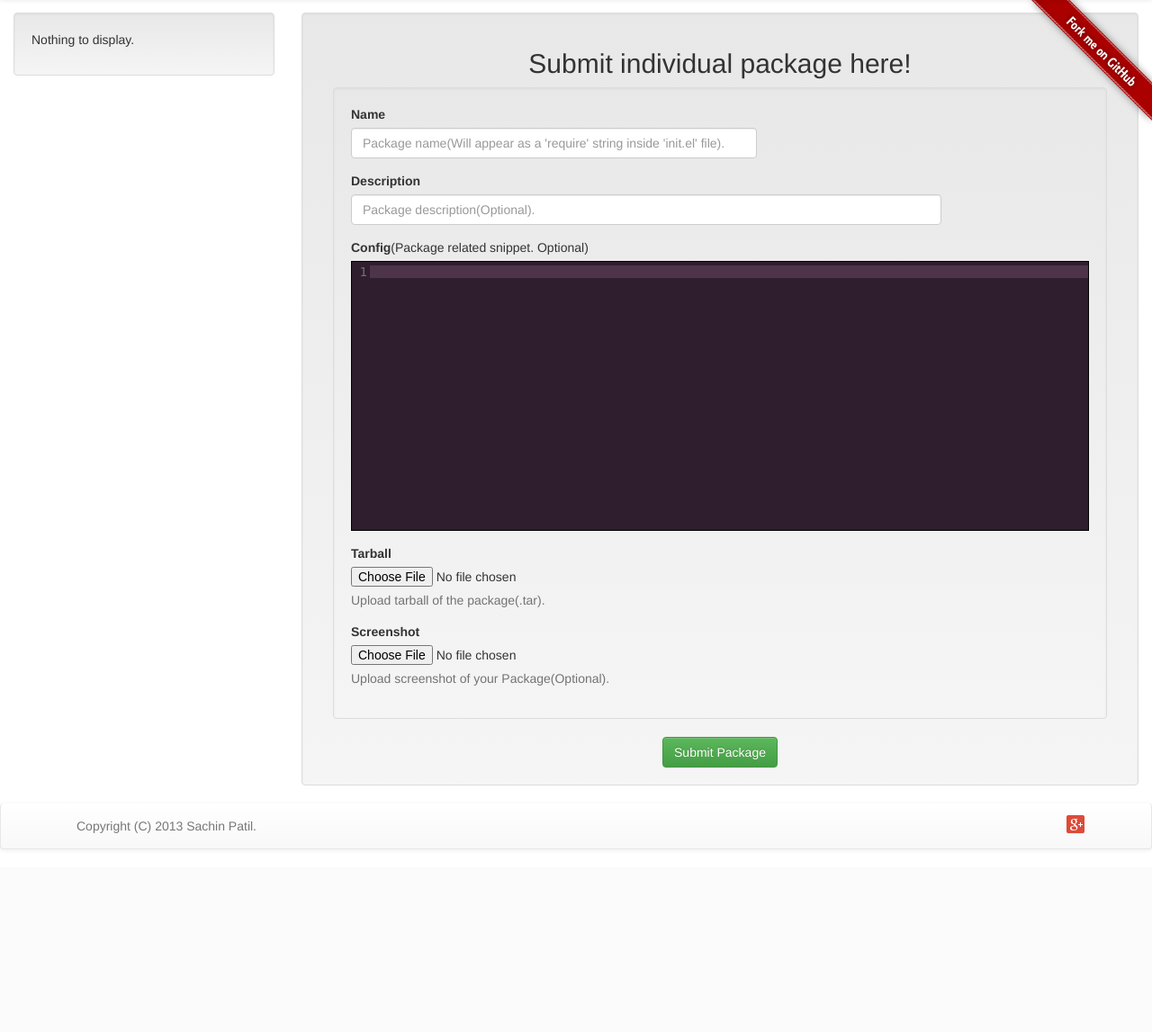
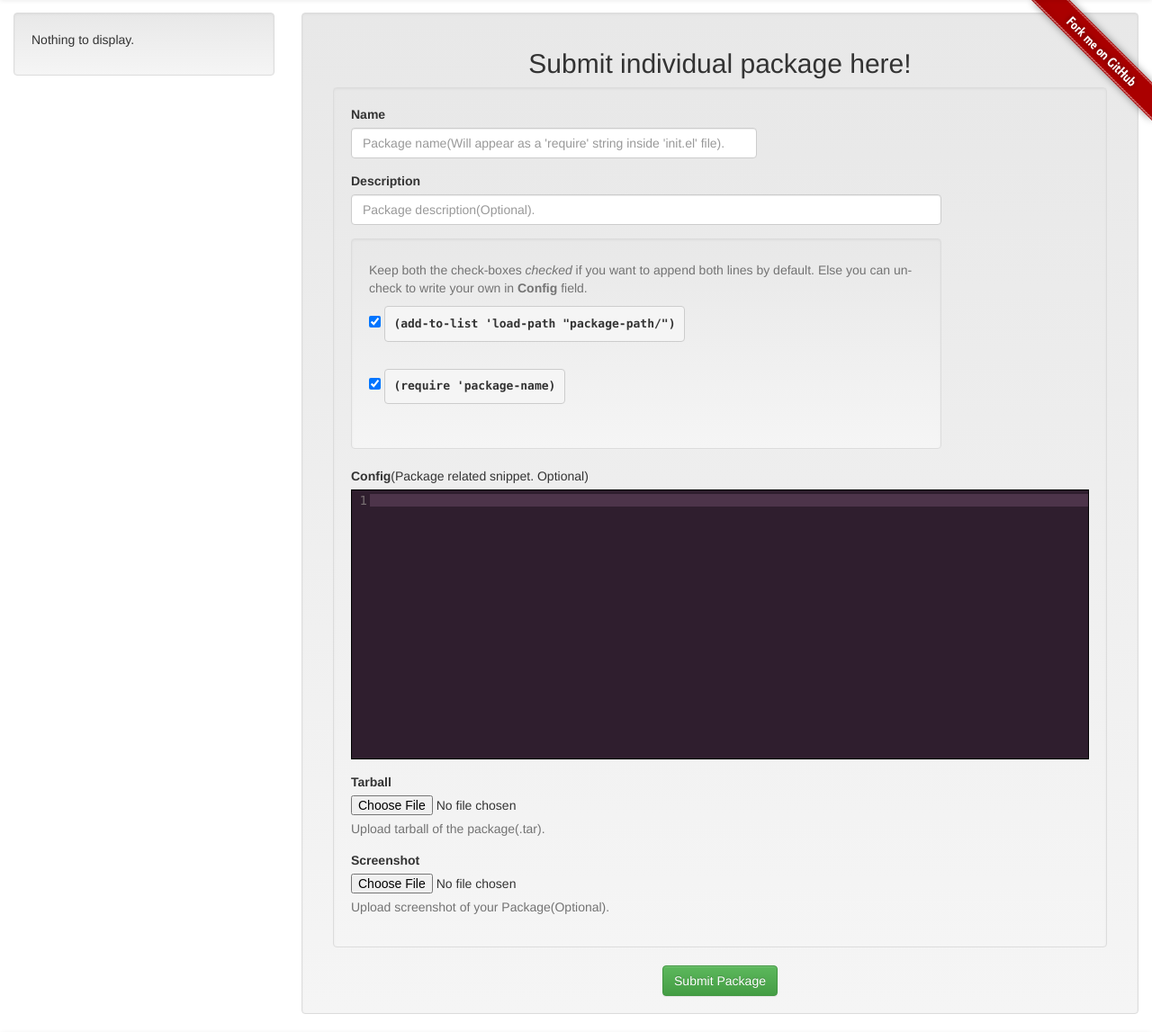
Before and after one commit to psachin/haqiba, a Django app: page /emacshaqiba/package/submit/ in a window 1280 px wide. Shown: the part 51-1198 px from the top of the page at 90% size. Before the commit the page ends 995 px from the top, so only its background shows below. Run offline with Django 3.2, Linux system fonts and the light colour scheme; the visitor is signed in with stand-in values (Sample User, id 1); data that the repository does not hold is empty; parts of the project's set-up code (start-up, migrations or seed data) failed here and were passed over; some libraries are stand-ins or nearby versions; grey boxes are pictures that could not be loaded.

Commit message:
Subject: Boolean fields for 'load-path' and 'require'.
Description:

```diff
--- a/emacshaqiba/forms.py
+++ b/emacshaqiba/forms.py
@@ -76,6 +76,12 @@ class PackageTemplateForm(forms.ModelForm):
     description = forms.CharField(
         widget=forms.Textarea(attrs={'class':'form-control'}),
         help_text="Description of a Package.", required=False)
+    loadpath = forms.BooleanField(
+        widget=forms.CheckboxInput(attrs={'checked':'checked'}),
+        required=False)
+    require = forms.BooleanField(
+        widget=forms.CheckboxInput(attrs={'checked':'checked'}),
+        required=False)
     tarFile = forms.FileField(required=False)
     config = forms.CharField(
         widget=forms.Textarea(attrs={'class':'form-control'}),
@@ -86,4 +92,4 @@ class PackageTemplateForm(forms.ModelForm):
 
     class Meta:
         model = Dependency
-        fields = ['name', 'description', 'config', 'tarFile', 'screenshot']
+        fields = ['name', 'description', 'loadpath', 'require', 'config', 'tarFile', 'screenshot']
--- a/emacshaqiba/models.py
+++ b/emacshaqiba/models.py
@@ -17,6 +17,8 @@ class Dependency(models.Model):
     user = models.ForeignKey(User)
     name = models.CharField(max_length=128, unique=True)
     description = models.TextField(blank=True)
+    loadpath = models.BooleanField(default=True)
+    require = models.BooleanField(default=True)
     tarFile = models.FileField(upload_to='deps', blank=True)
     config = models.TextField(blank=True)
     screenshot = models.ImageField(upload_to='screenshot', blank=True)
--- a/emacshaqiba/views.py
+++ b/emacshaqiba/views.py
@@ -100,19 +100,21 @@ def write_package_config(package, init_file):
         tar = tarfile.open(dep_path)
         tar.extractall(path="./temp/.emacs.d/")
         tar.close()
-        init_file.write(";; " + package.name)
-        temp_str = str(package.tarFile)
-        temp_str2 = temp_str.split('/')[1].replace(".tar", "")
-        load_path_string="\n" + "(add-to-list 'load-path \""
-        end_str = "/\")"
-        init_file.write(load_path_string)
-        init_file.write(temp_str2)
-        init_file.write(end_str + "\n")
-        require_start_str="(require '"
-        require_end_str=")"
-        init_file.write(require_start_str)
-        init_file.write(package.name)
-        init_file.write(require_end_str + "\n")
+        init_file.write(";; " + package.name + "\n")
+        if package.loadpath:
+            temp_str = str(package.tarFile)
+            temp_str2 = temp_str.split('/')[1].replace(".tar", "")
+            load_path_string="\n" + "(add-to-list 'load-path \""
+            end_str = "/\")"
+            init_file.write(load_path_string)
+            init_file.write(temp_str2)
+            init_file.write(end_str + "\n")
+        if package.require:
+            require_start_str="(require '"
+            require_end_str=")"
+            init_file.write(require_start_str)
+            init_file.write(package.name)
+            init_file.write(require_end_str + "\n")
         if package.config:
             init_file.write(package.config)
         init_file.write("\n\n")
--- a/populate_haqiba.py
+++ b/populate_haqiba.py
@@ -456,6 +456,7 @@ programming."
                               name="smartparens",
                               description="Smartparens is minor mode for Emacs that *deals with parens pairs and tries to be smart about it. https://github.com/Fuco1/smartparens",
                               tarFile="deps/smartparens.tar",
+                              require=False,
                               config="""(require 'smartparens-config)
 (show-smartparens-global-mode +1)""",
                               screenshot=None,)
@@ -511,9 +512,11 @@ def add_code_template(user_id, name, code, description, screenshot=None,
                      download_count=download_count)
     c.save()
 
-def add_package(user_id, name, description, tarFile, config, screenshot, download_count=0):
+def add_package(user_id, name, description, tarFile, config,
+                screenshot, download_count=0, loadpath=True, require=True):
     p = Dependency(user_id=user_id, name=name, description=description,
                    tarFile=tarFile, config=config,
+                   loadpath=loadpath, require=require,
                    download_count=download_count, screenshot=screenshot)
     return p
 
--- a/templates/emacshaqiba/submit_package.html
+++ b/templates/emacshaqiba/submit_package.html
@@ -59,6 +59,23 @@
     <!-- {{ packagetemplate_form.description }} -->
   </div> <!-- form-group description-->
 
+  <div class="well" style="width:80%;">
+  <p class="help-block">Keep both the check-boxes <em>checked</em> if you want
+  to append both lines by default. Else you can un-check to write your
+  own in <b>Config</b> field.</p>
+  <div class="form-group" style="width:80%;">
+    {{ packagetemplate_form.loadpath.errors }}
+    {{ packagetemplate_form.loadpath }}
+    <label for="id_loadpath"><pre>(add-to-list 'load-path "package-path/")</pre></label>
+  </div> <!-- form-group loadpath-->
+
+  <div class="form-group" style="width:80%;">
+    {{ packagetemplate_form.require.errors }}
+    {{ packagetemplate_form.require }}
+    <label for="id_require"><pre>(require 'package-name)</pre></label>
+  </div> <!-- form-group require-->
+  </div> <!-- well -->
+
   <div class="form-group" style="width:100%;">
     {{ packagetemplate_form.config.errors }}
     <label for="id_config">Config</label>(Package related snippet. Optional)
```
Also changed, not shown: templates/emacshaqiba/editpackage_page.html (+37 -1 lines).
